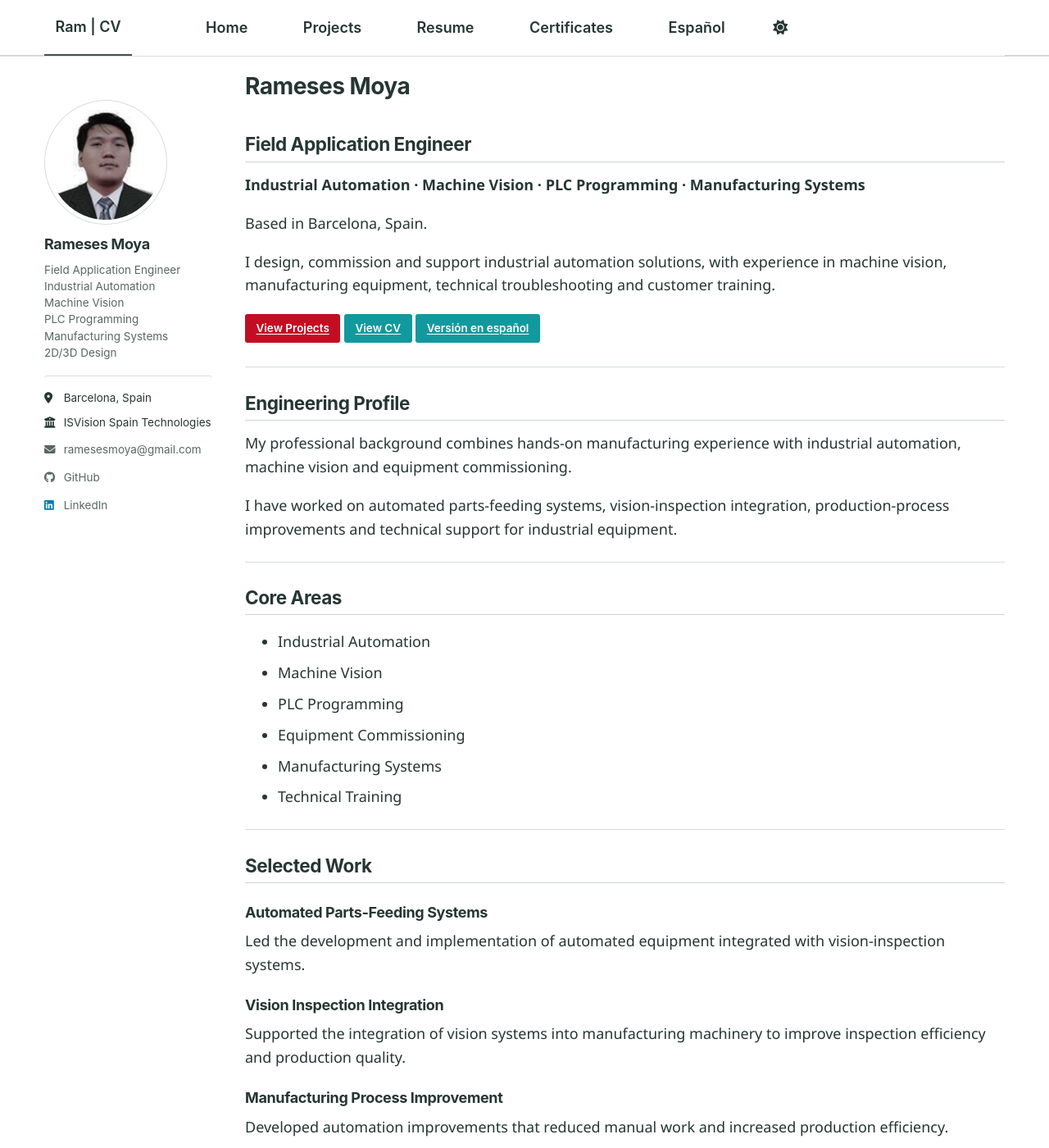
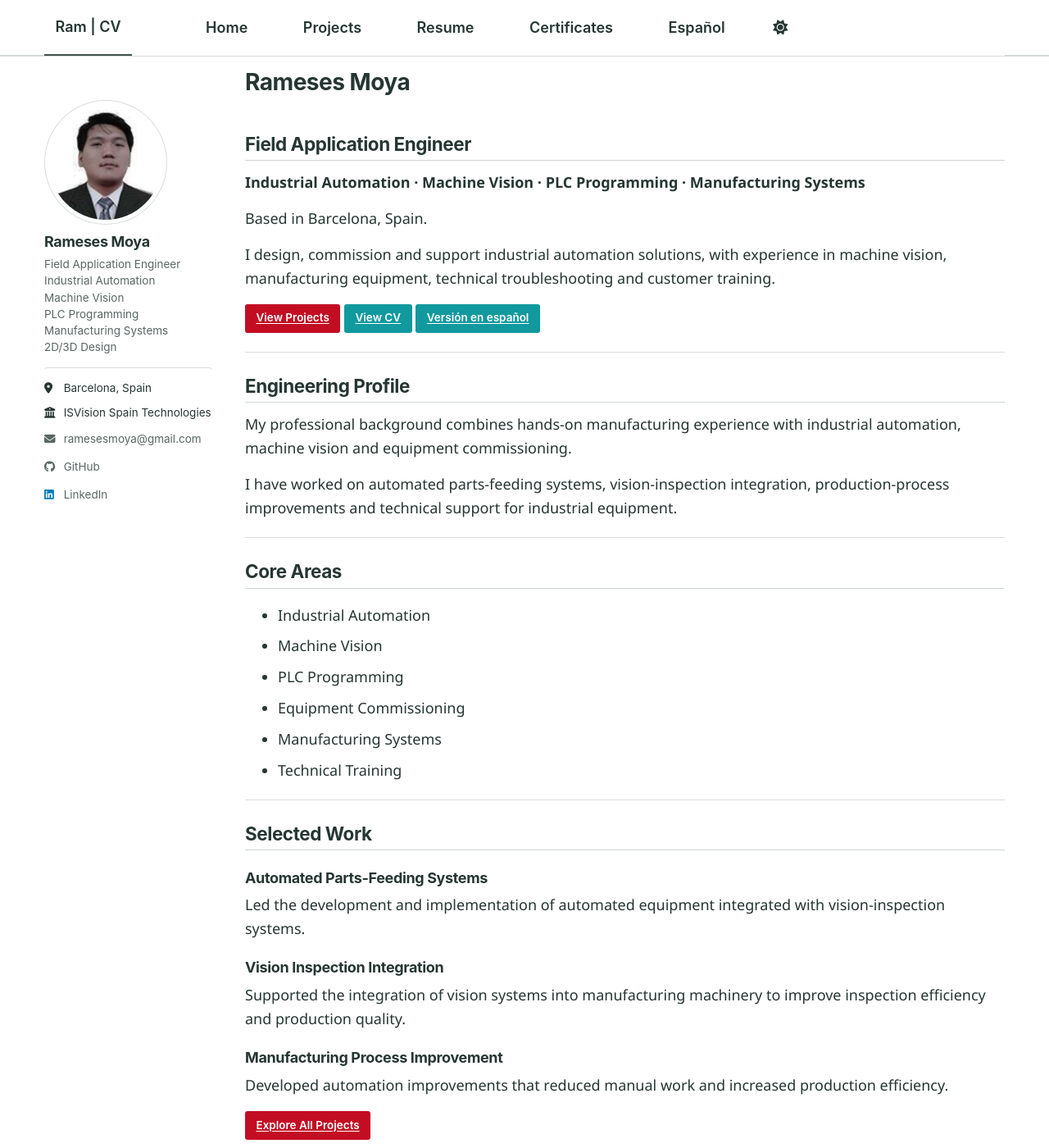
Before and after one commit to rvmoya/rvmoya.github.io, a Jekyll site: the page built from _pages/about.md, in a window 1280 px wide and 1400 px high. Shown: the whole window at 82% size. Built offline with Jekyll 4.4.1, drawn with Linux system fonts in a browser that asks for light colours; a script bundle is joined from its source files by our own code; library files that are not in the unit come from our copies.

Commit message:
fix spacing again

```diff
--- a/_sass/custom.scss
+++ b/_sass/custom.scss
@@ -339,55 +339,65 @@
    Compact page spacing
    --------------------------------------------------------- */
 
+/* Reduce space below the navigation */
 #main {
-  margin-top: 1.25rem;
+  margin-top: 1rem !important;
 }
 
-.page__content h1 {
-  margin-bottom: 0.9rem;
+/* Main page title: Rameses Moya */
+.page__title {
+  margin-top: 0 !important;
+  margin-bottom: 1.15rem !important;
 }
 
+/* Homepage section headings */
 .page__content h2 {
-  margin-top: 1.65rem;
-  margin-bottom: 0.75rem;
-  padding-bottom: 0.4rem;
+  margin-top: 1.5rem !important;
+  margin-bottom: 0.65rem !important;
+  padding-bottom: 0.35rem;
 }
 
+/* Smaller headings used on CV and other pages */
 .page__content h3 {
-  margin-top: 1.35rem;
-  margin-bottom: 0.55rem;
+  margin-top: 1.25rem !important;
+  margin-bottom: 0.45rem !important;
 }
 
+/* Paragraph rhythm */
 .page__content p {
-  margin-top: 0;
-  margin-bottom: 1rem;
+  margin-top: 0 !important;
+  margin-bottom: 0.85rem !important;
 }
 
+/* Horizontal separators */
 .page__content hr {
-  margin: 1.4rem 0;
+  margin: 1.2rem 0 !important;
 }
 
+/* Button group spacing */
 .page__content .btn {
-  margin-top: 0.15rem;
-  margin-bottom: 0.2rem;
+  margin-top: 0.1rem;
+  margin-bottom: 0.1rem;
 }
 
+/* Sidebar spacing */
 .author__avatar {
-  margin-bottom: 0.75rem;
+  margin-bottom: 0.6rem !important;
 }
 
 .author__name {
-  margin-top: 0;
-  margin-bottom: 0.5rem;
+  margin-top: 0 !important;
+  margin-bottom: 0.35rem !important;
 }
 
 .author__bio {
-  margin-bottom: 0.9rem;
+  margin-top: 0 !important;
+  margin-bottom: 0.75rem !important;
 }
 
 .author__urls {
-  margin-top: 1rem;
-  padding-top: 0.9rem;
+  margin-top: 0.8rem !important;
+  padding-top: 0.75rem !important;
 }
 @media screen and (min-width: 1024px) {
   .page__content {
```
